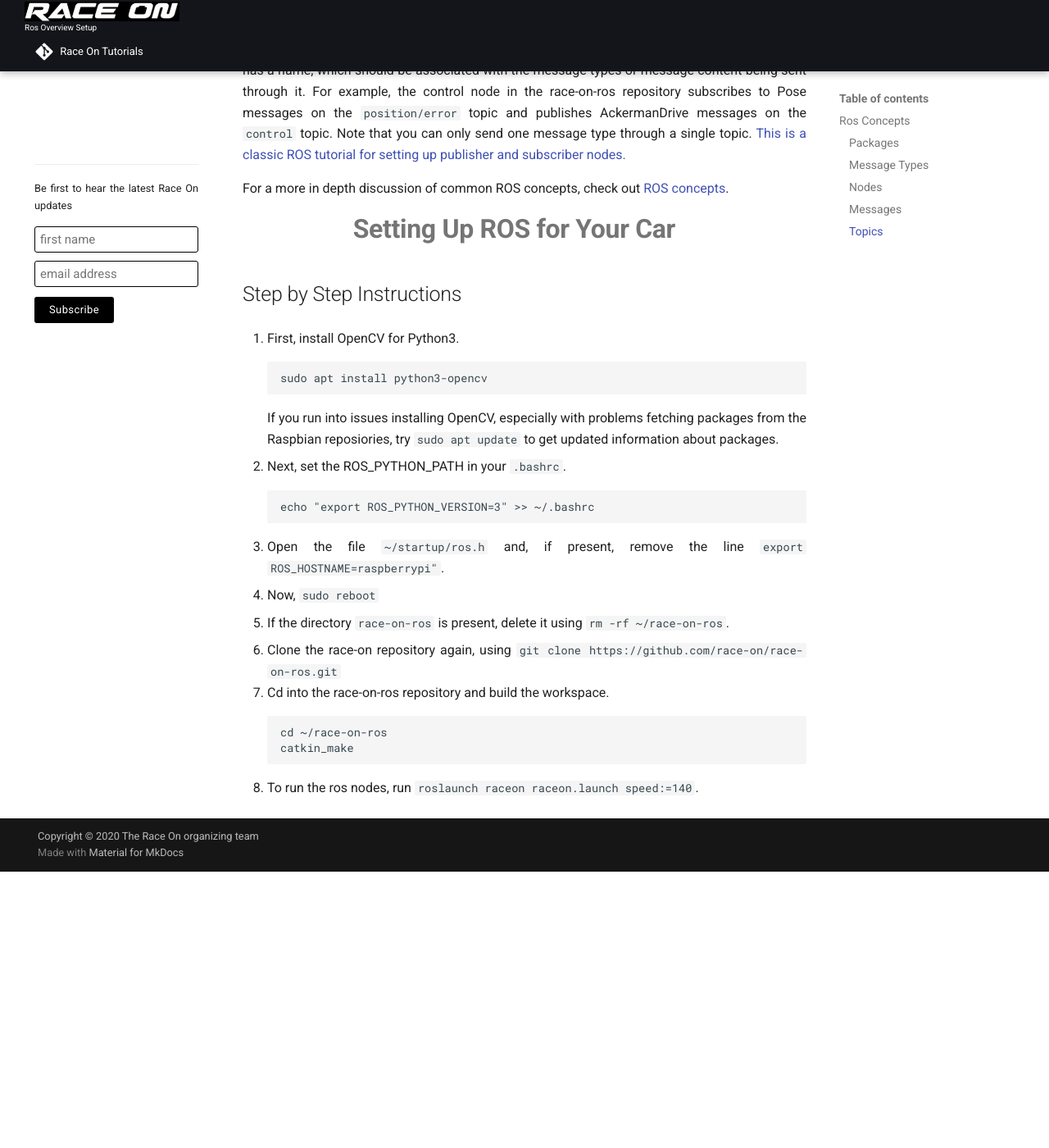
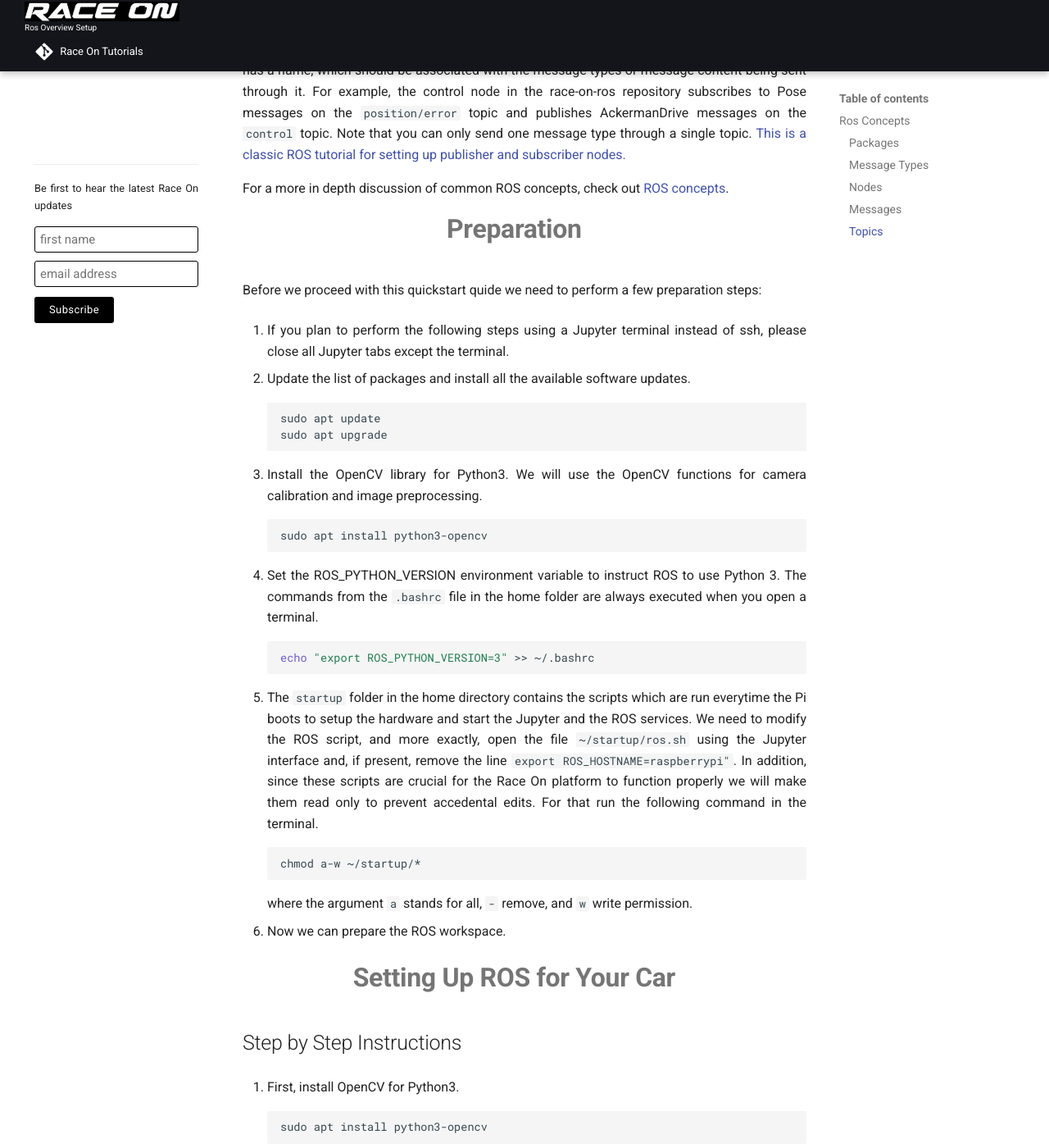
Before and after one commit to race-on/webpage, an MkDocs documentation site: the page built from source/ros.md, in a window 1280 px wide and 1400 px high, scrolled down 1298 px. Shown: the whole window at 82% size. Built offline with MkDocs 1.6.1 and Material for MkDocs 9.7.7, drawn with Linux system fonts in a browser that asks for light colours; comment, search, counter and statistics services are not loaded; before the commit the page ends 2361 px from its top, so only the background shows below that.

Commit message:
Detailed instructions on preparing the workspace

````diff
--- a/source/ros.md
+++ b/source/ros.md
@@ -29,6 +29,36 @@ Nodes can send out and receive messages by publishing and subscribing to **topic
 
 For a more in depth discussion of common ROS concepts, check out [ROS concepts](https://http://wiki.ros.org/ROS/Concepts "Title").
 
+# Preparation
+
+Before we proceed with this quickstart quide we need to perform a few preparation steps:
+
+1. If you plan to perform the following steps using a Jupyter terminal instead of ssh, please close all Jupyter tabs except the terminal.
+
+1. Update the list of packages and install all the available software updates.
+    ```bash
+    sudo apt update
+    sudo apt upgrade
+    ```
+
+1. Install the OpenCV library for Python3. We will use the OpenCV functions for camera calibration and image preprocessing.
+    ```bash
+    sudo apt install python3-opencv
+    ```
+
+1. Set the ROS_PYTHON_VERSION environment variable to instruct ROS to use Python 3. The commands from the ```.bashrc``` file in the home folder are always executed when you open a terminal.
+    ```bash
+    echo "export ROS_PYTHON_VERSION=3" >> ~/.bashrc
+    ```
+
+1. The ```startup``` folder in the home directory contains the scripts which are run everytime the Pi boots to setup the hardware and start the Jupyter and the ROS services. We need to modify the ROS script, and more exactly, open the file ```~/startup/ros.sh``` using the Jupyter interface and, if present, remove the line ```export ROS_HOSTNAME=raspberrypi"```. In addition, since these scripts are crucial for the Race On platform to function properly we will make them read only to prevent accedental edits. For that run the following command in the terminal.
+    ```bash
+    chmod a-w ~/startup/*
+    ```
+where the argument ```a``` stands for all, ```-``` remove, and ```w``` write permission.
+
+1. Now we can prepare the ROS workspace.
+
 # Setting Up ROS for Your Car
 ## Step by Step Instructions
 1. First, install OpenCV for Python3.
@@ -44,7 +74,7 @@ For a more in depth discussion of common ROS concepts, check out [ROS concepts](
     echo "export ROS_PYTHON_VERSION=3" >> ~/.bashrc
     ```
 
-3. Open the file ```~/startup/ros.h``` and, if present, remove the line ```export ROS_HOSTNAME=raspberrypi"```.
+3. Open the file ```~/startup/ros.sh``` and, if present, remove the line ```export ROS_HOSTNAME=raspberrypi"```.
 
 4. Now, ```sudo reboot```
 
````
